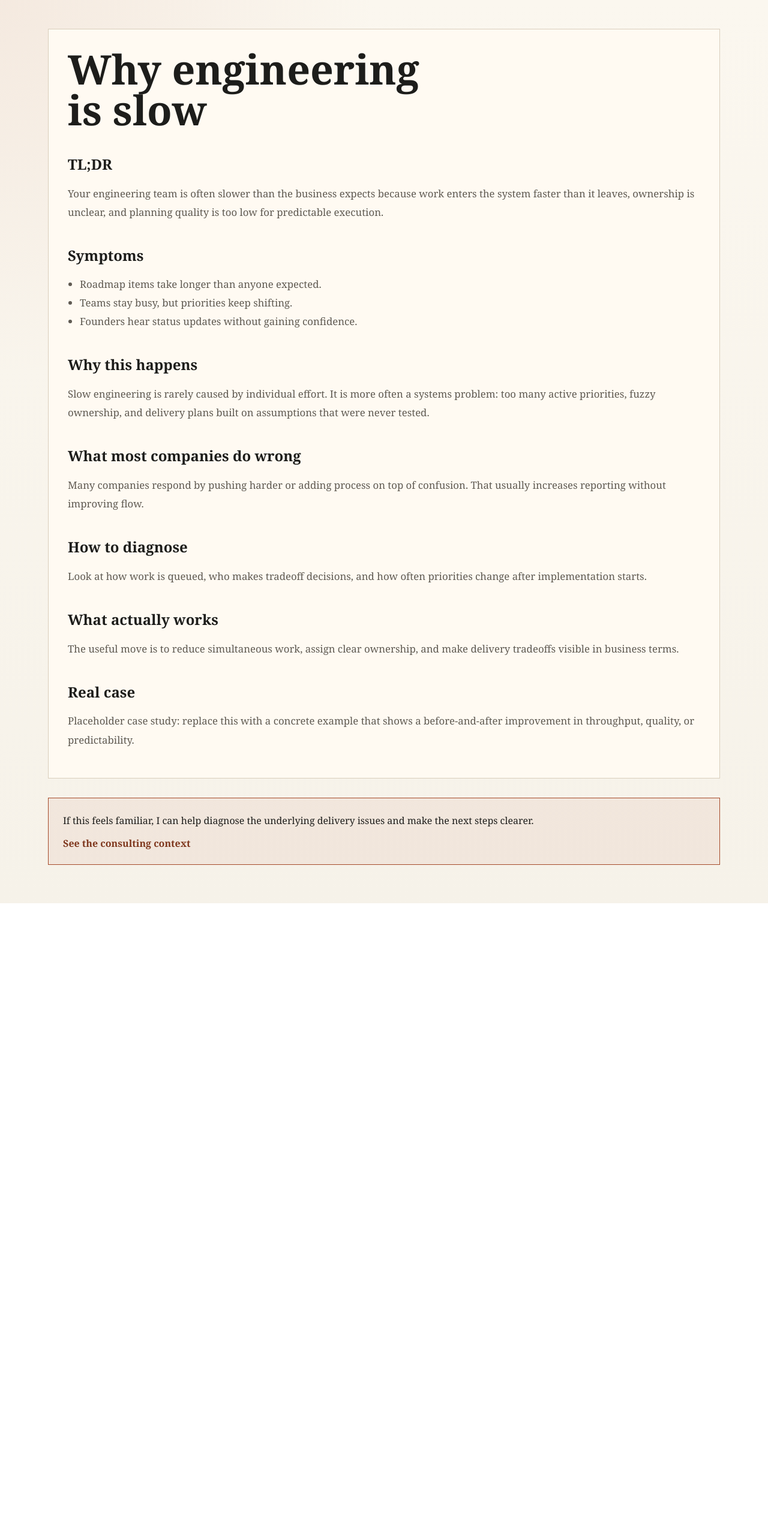
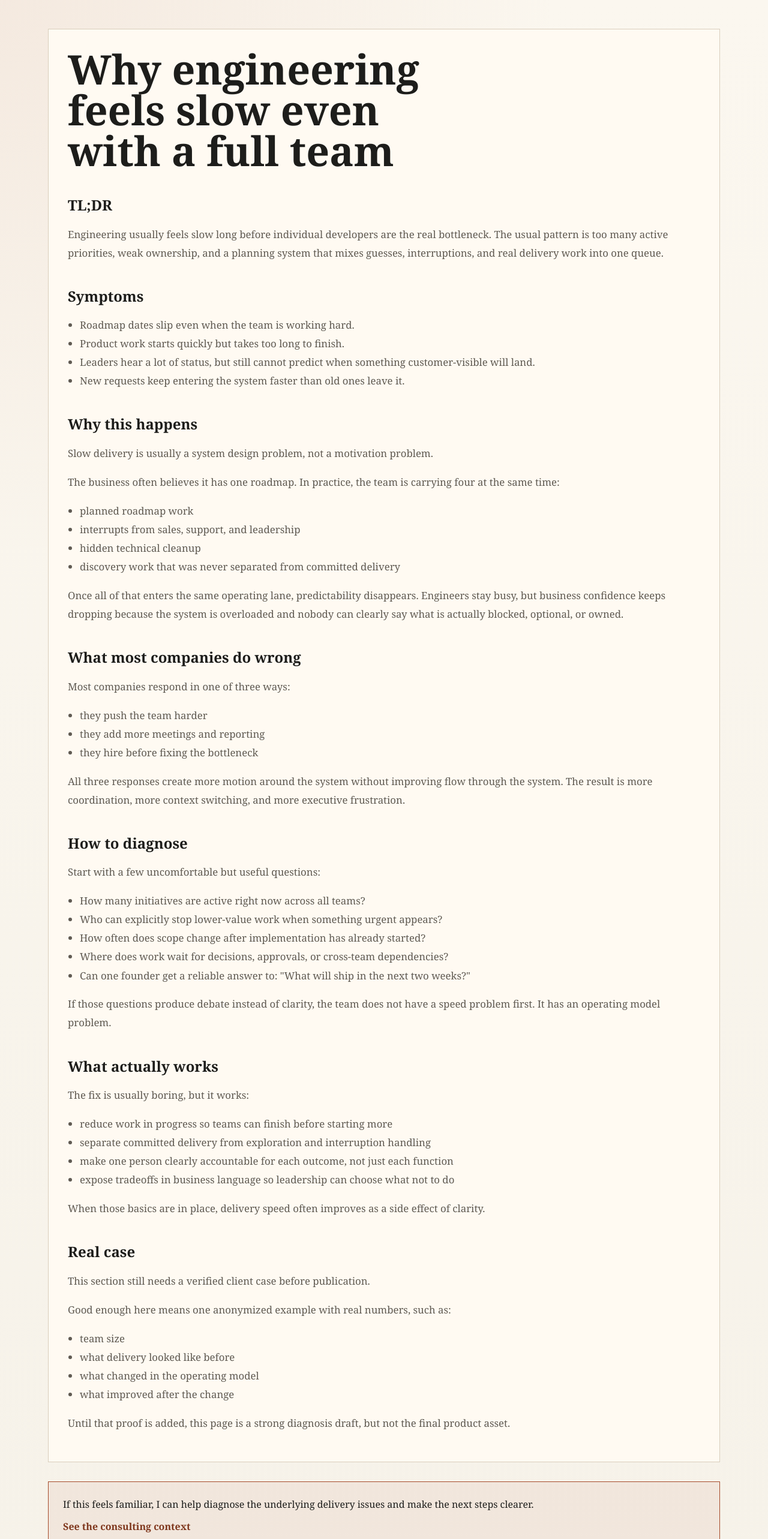
Before and after one commit to sg4tech/sg4.tech, a Next.js app: page /why-engineering-is-slow in a window 1280 px wide. Shown: the top 2566 px of the page at 60% size. Before the commit the page ends 1506 px from the top, so only its background shows below. Built offline with nearby package versions, Linux system fonts and the light colour scheme.

Commit message:
PRODUCT: draft flagship diagnosis page

```diff
--- a/app/why-engineering-is-slow/page.tsx
+++ b/app/why-engineering-is-slow/page.tsx
@@ -3,8 +3,8 @@ import content from "@/content/why-engineering-is-slow.mdx";
 import { createPageMetadata } from "@/lib/seo";
 
 export const metadata = createPageMetadata({
-  title: "Why Engineering Is Slow",
-  description: "A placeholder diagnosis page about slow engineering delivery."
+  title: "Why Engineering Feels Slow Even With a Full Team",
+  description: "A business-first diagnosis of why engineering delivery feels slow even when the team is busy."
 });
 
 export default function WhyEngineeringIsSlowPage() {
--- a/content/why-engineering-is-slow.mdx
+++ b/content/why-engineering-is-slow.mdx
@@ -1,31 +1,71 @@
-# Why engineering is slow
+# Why engineering feels slow even with a full team
 
 ## TL;DR
 
-Your engineering team is often slower than the business expects because work enters the system faster than it leaves, ownership is unclear, and planning quality is too low for predictable execution.
+Engineering usually feels slow long before individual developers are the real bottleneck. The usual pattern is too many active priorities, weak ownership, and a planning system that mixes guesses, interruptions, and real delivery work into one queue.
 
 ## Symptoms
 
-- Roadmap items take longer than anyone expected.
-- Teams stay busy, but priorities keep shifting.
-- Founders hear status updates without gaining confidence.
+- Roadmap dates slip even when the team is working hard.
+- Product work starts quickly but takes too long to finish.
+- Leaders hear a lot of status, but still cannot predict when something customer-visible will land.
+- New requests keep entering the system faster than old ones leave it.
 
 ## Why this happens
 
-Slow engineering is rarely caused by individual effort. It is more often a systems problem: too many active priorities, fuzzy ownership, and delivery plans built on assumptions that were never tested.
+Slow delivery is usually a system design problem, not a motivation problem.
+
+The business often believes it has one roadmap. In practice, the team is carrying four at the same time:
+
+- planned roadmap work
+- interrupts from sales, support, and leadership
+- hidden technical cleanup
+- discovery work that was never separated from committed delivery
+
+Once all of that enters the same operating lane, predictability disappears. Engineers stay busy, but business confidence keeps dropping because the system is overloaded and nobody can clearly say what is actually blocked, optional, or owned.
 
 ## What most companies do wrong
 
-Many companies respond by pushing harder or adding process on top of confusion. That usually increases reporting without improving flow.
+Most companies respond in one of three ways:
+
+- they push the team harder
+- they add more meetings and reporting
+- they hire before fixing the bottleneck
+
+All three responses create more motion around the system without improving flow through the system. The result is more coordination, more context switching, and more executive frustration.
 
 ## How to diagnose
 
-Look at how work is queued, who makes tradeoff decisions, and how often priorities change after implementation starts.
+Start with a few uncomfortable but useful questions:
+
+- How many initiatives are active right now across all teams?
+- Who can explicitly stop lower-value work when something urgent appears?
+- How often does scope change after implementation has already started?
+- Where does work wait for decisions, approvals, or cross-team dependencies?
+- Can one founder get a reliable answer to: "What will ship in the next two weeks?"
+
+If those questions produce debate instead of clarity, the team does not have a speed problem first. It has an operating model problem.
 
 ## What actually works
 
-The useful move is to reduce simultaneous work, assign clear ownership, and make delivery tradeoffs visible in business terms.
+The fix is usually boring, but it works:
+
+- reduce work in progress so teams can finish before starting more
+- separate committed delivery from exploration and interruption handling
+- make one person clearly accountable for each outcome, not just each function
+- expose tradeoffs in business language so leadership can choose what not to do
+
+When those basics are in place, delivery speed often improves as a side effect of clarity.
 
 ## Real case
 
-Placeholder case study: replace this with a concrete example that shows a before-and-after improvement in throughput, quality, or predictability.
+This section still needs a verified client case before publication.
+
+Good enough here means one anonymized example with real numbers, such as:
+
+- team size
+- what delivery looked like before
+- what changed in the operating model
+- what improved after the change
+
+Until that proof is added, this page is a strong diagnosis draft, but not the final product asset.
```
Also changed, not shown: app/page.tsx (+15 -15 lines), 2 other files (tests, documents, lock files or other folders).
